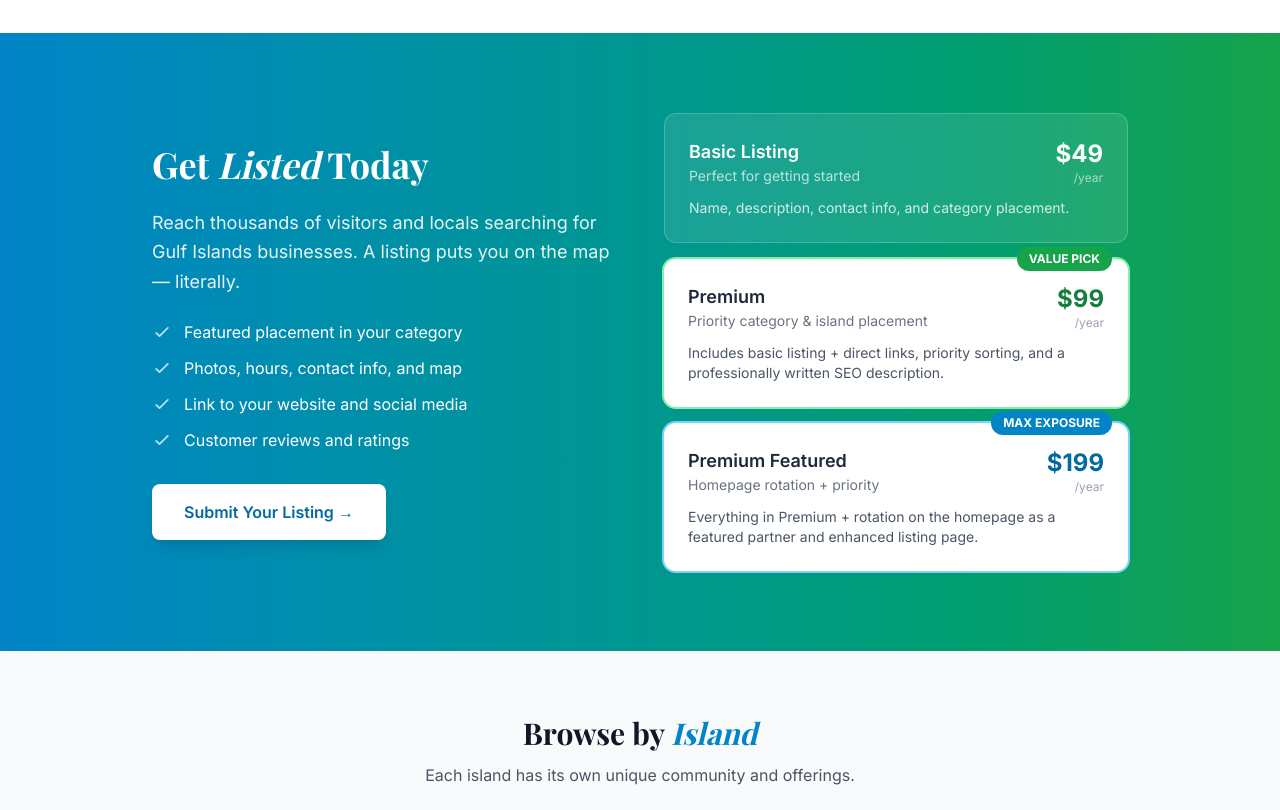
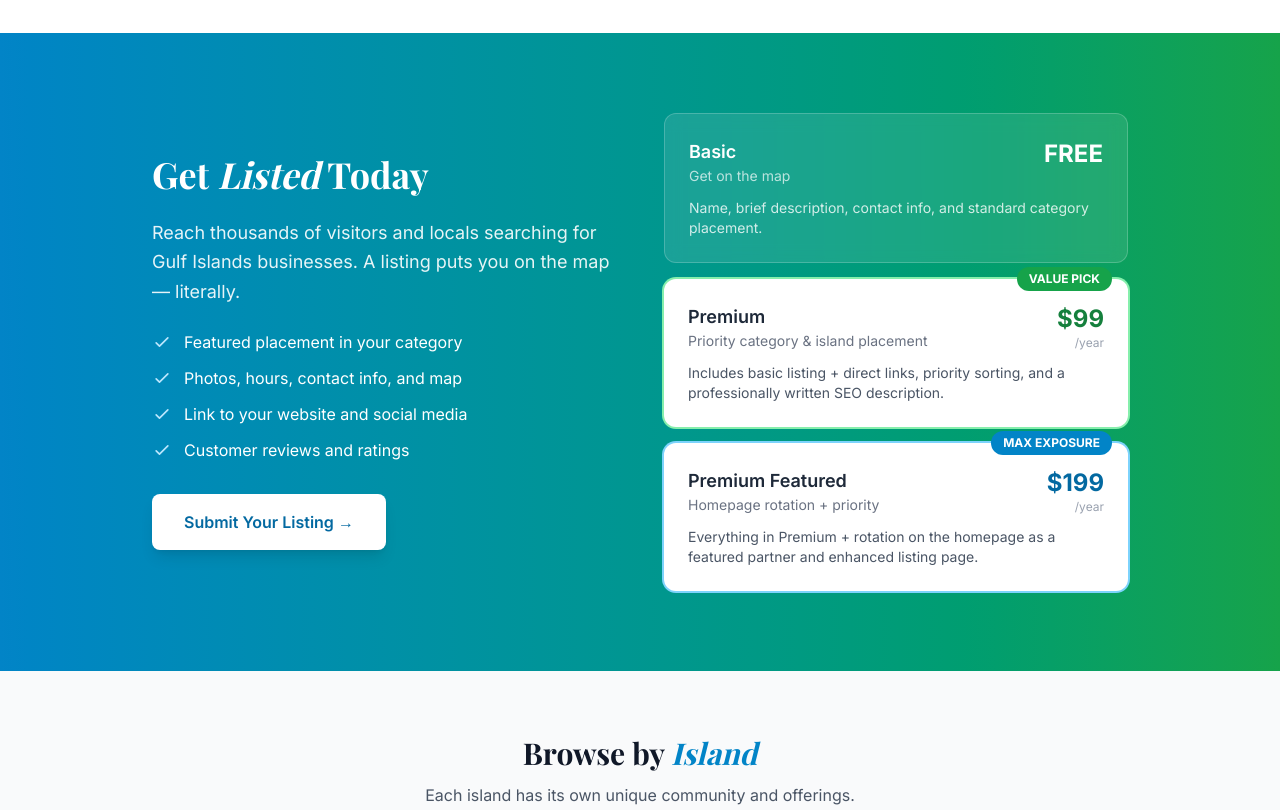
Before and after one commit to National-Email-and-Internet/gulfislands-astro, an Astro site: page / in a window 1280 px wide. Shown: the part 2080-2890 px from the top of the page. Built offline with nearby package versions, Linux system fonts and the light colour scheme; Astro itself is replaced by a stand-in of ours.

Commit message:
Corrected pricing tiers: Basic is now FREE, Premium 9, Premium Featured 99

```diff
--- a/src/pages/index.astro
+++ b/src/pages/index.astro
@@ -413,20 +413,19 @@ function cleanUrl(url: string): string {
           <div class="bg-white/10 backdrop-blur-sm rounded-xl p-6 border border-white/20">
             <div class="flex justify-between items-start mb-3">
               <div>
-                <h3 class="font-semibold text-lg">Basic Listing</h3>
-                <p class="text-white/70 text-sm">Perfect for getting started</p>
+                <h3 class="font-semibold text-lg text-white">Basic</h3>
+                <p class="text-white/70 text-sm">Get on the map</p>
               </div>
               <div class="text-right">
-                <div class="text-2xl font-bold">$49</div>
-                <div class="text-white/60 text-xs">/year</div>
+                <div class="text-2xl font-bold text-white">FREE</div>
               </div>
             </div>
-            <p class="text-white/80 text-sm">Name, description, contact info, and category placement.</p>
+            <p class="text-white/80 text-sm">Name, brief description, contact info, and standard category placement.</p>
           </div>
 
           <!-- Premium -->
           <div class="bg-white rounded-xl p-6 text-gray-800 ring-2 ring-forest-300 relative">
-            <div class="absolute -top-3 right-4 bg-forest-600 text-white text-xs font-bold px-3 py-1 rounded-full">
+            <div class="absolute -top-3 right-4 bg-forest-600 text-white text-xs font-bold px-3 py-1 rounded-full text-white">
               VALUE PICK
             </div>
             <div class="flex justify-between items-start mb-3">
--- a/src/pages/submit-listing.astro
+++ b/src/pages/submit-listing.astro
@@ -21,7 +21,7 @@ import Layout from '../layouts/Layout.astro';
           <!-- Basic -->
           <div class="border border-gray-200 rounded-xl p-6 text-center">
             <h3 class="font-semibold text-lg mb-2">Basic</h3>
-            <div class="text-3xl font-bold text-gray-900 mb-1">$49<span class="text-sm font-normal text-gray-500">/yr</span></div>
+            <div class="text-3xl font-bold text-gray-900 mb-1">FREE</div>
             <ul class="text-sm text-gray-600 text-left mt-4 space-y-2">
               <li class="flex items-start gap-2">
                 <svg class="w-4 h-4 text-green-500 mt-0.5 flex-shrink-0" fill="none" stroke="currentColor" viewBox="0 0 24 24">
@@ -39,7 +39,7 @@ import Layout from '../layouts/Layout.astro';
                 <svg class="w-4 h-4 text-green-500 mt-0.5 flex-shrink-0" fill="none" stroke="currentColor" viewBox="0 0 24 24">
                   <path stroke-linecap="round" stroke-linejoin="round" stroke-width="2" d="M5 13l4 4L19 7"/>
                 </svg>
-                Category placement
+                Standard placement
               </li>
             </ul>
           </div>
@@ -131,7 +131,7 @@ import Layout from '../layouts/Layout.astro';
           <div>
             <label class="block text-sm font-medium text-gray-700 mb-2">Listing Type *</label>
             <select class="w-full px-4 py-3 border border-gray-300 rounded-lg focus:ring-2 focus:ring-ocean-500 focus:border-ocean-500">
-              <option value="basic">Basic - $49/year</option>
+              <option value="basic">Basic - FREE</option>
               <option value="premium" selected>Premium - $99/year (Best Value)</option>
               <option value="premium-featured">Premium Featured - $199/year (Recommended)</option>
             </select>
```
